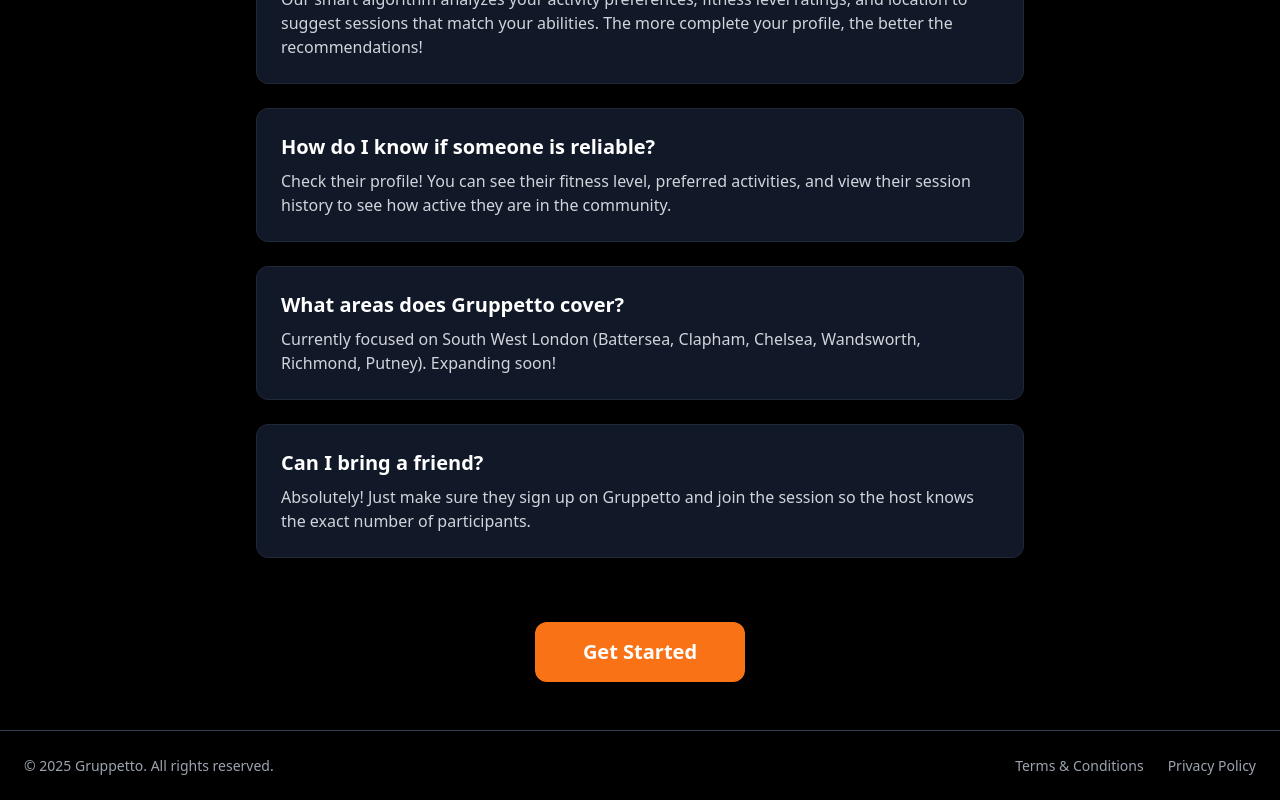
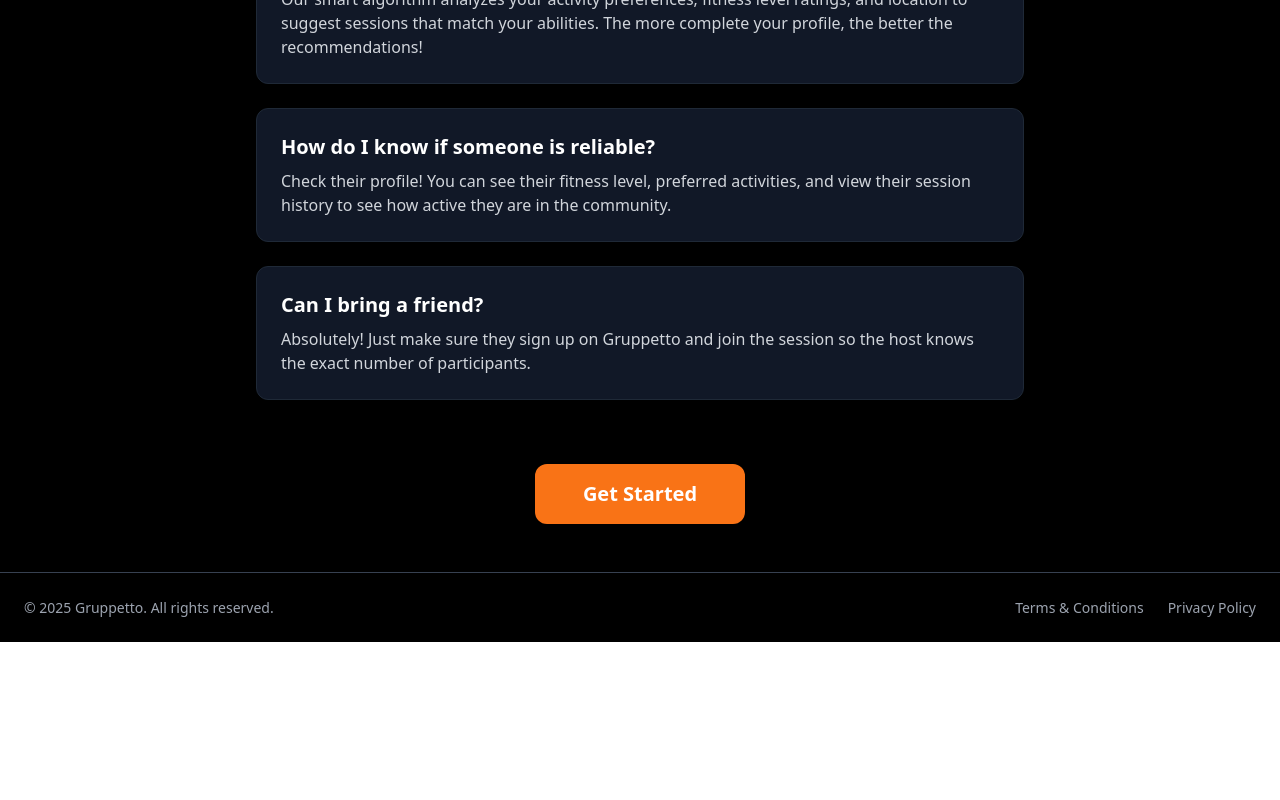
Before and after one commit to NoamAflalo/gruppetto, a Next.js app: page /how-it-works in a window 1280 px wide. Shown: the part 4098-4898 px from the top of the page. After the commit the page ends 4740 px from the top, so only its background shows below. Built offline with nearby package versions, Linux system fonts and the light colour scheme; no server answers.

Commit message:
how it works

```diff
--- a/app/how-it-works/page.js
+++ b/app/how-it-works/page.js
@@ -269,11 +269,6 @@
             </div>
 
             <div className="bg-gray-900 rounded-xl border border-gray-800 p-4 md:p-6">
-              <h3 className="text-lg md:text-xl font-bold text-white mb-2">What areas does Gruppetto cover?</h3>
-              <p className="text-sm md:text-base text-gray-300">Currently focused on South West London (Battersea, Clapham, Chelsea, Wandsworth, Richmond, Putney). Expanding soon!</p>
-            </div>
-
-            <div className="bg-gray-900 rounded-xl border border-gray-800 p-4 md:p-6">
               <h3 className="text-lg md:text-xl font-bold text-white mb-2">Can I bring a friend?</h3>
               <p className="text-sm md:text-base text-gray-300">Absolutely! Just make sure they sign up on Gruppetto and join the session so the host knows the exact number of participants.</p>
             </div>
```
